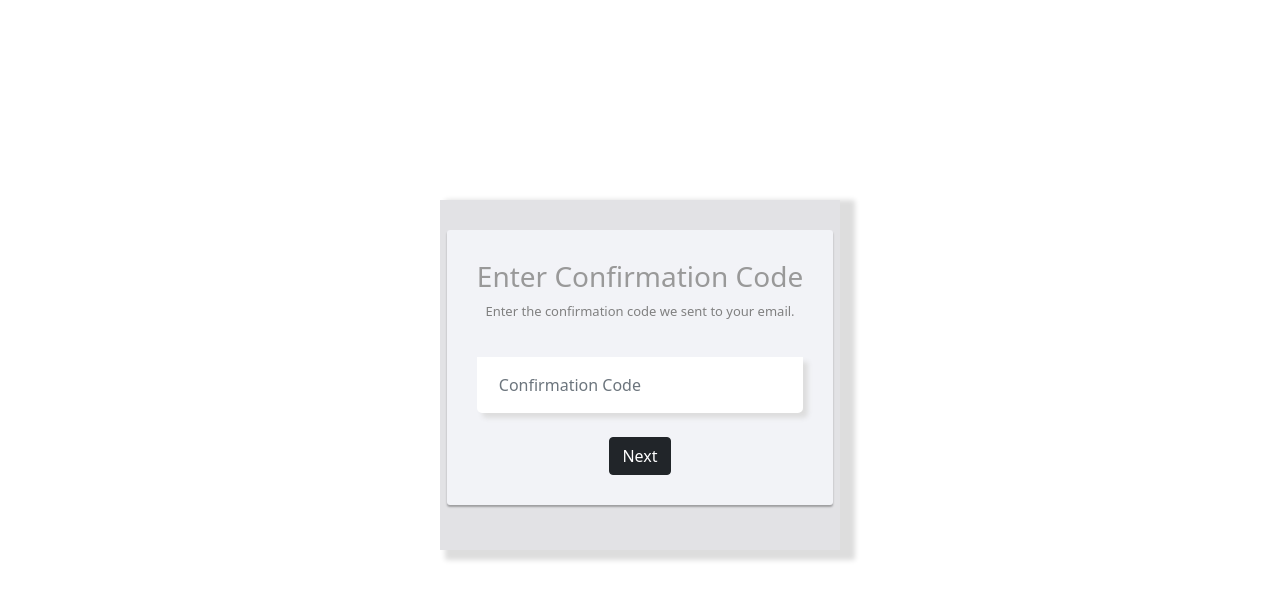
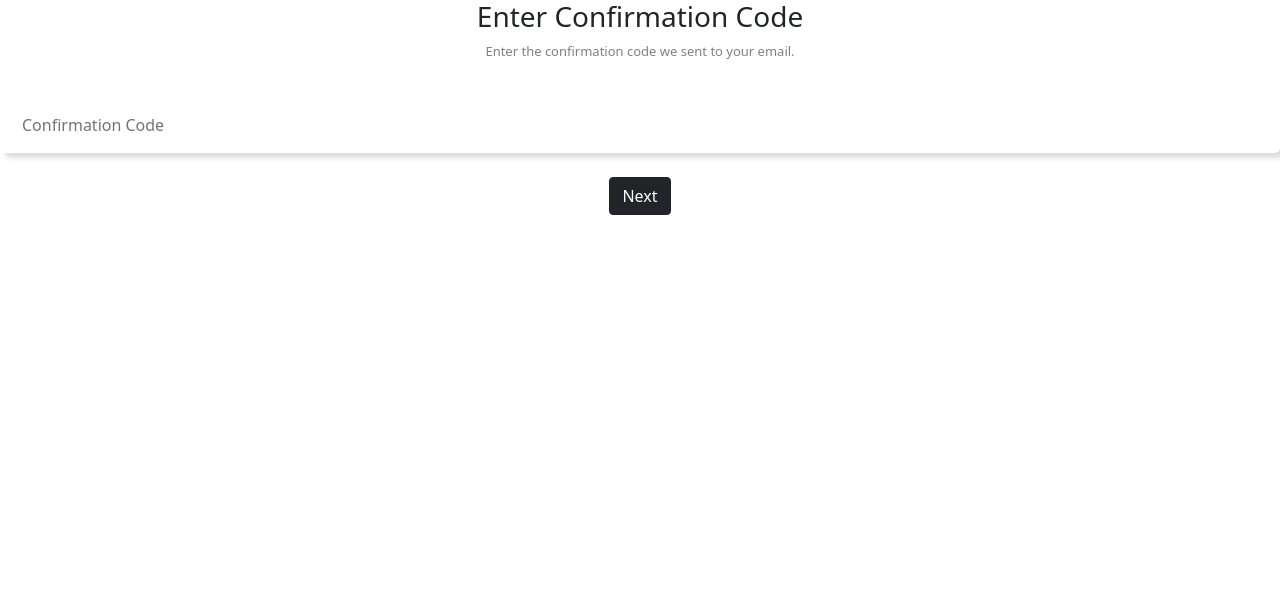
Before and after one commit to COS301-SE-2021/MasakhaNER, a React (Create React App) app: page /verify in a window 1280 px wide. Shown: the top 600 px of the page. Built offline with nearby package versions, Linux system fonts and the light colour scheme; the HTML template or start-up script is replaced by a standard one.

Commit message:
renamed css files in verify.css and .tsx

```diff
--- a/src/pages/verify/Verify.tsx
+++ b/src/pages/verify/Verify.tsx
@@ -33,7 +33,7 @@ function VerifyAccount() {
   };
 
     return (
-    <div className="signup-form">
+    <div className="veryify-form">
         <form>
             <h3>Enter Confirmation Code</h3>
             <p>Enter the confirmation code we sent to your email.</p>
--- a/src/pages/verify/verifyAccount.css
+++ b/src/pages/verify/verifyAccount.css
@@ -1,11 +1,11 @@
-.signup-form {
+.verify-form {
   width: 400px;
   margin: 0 auto;
   padding: 30px 0;
   margin-top: 200px;
 }
 
-.signup-form form {
+.verify-form form {
   color: #999;
   border-radius: 3px;
   margin-bottom: 15px;
```
